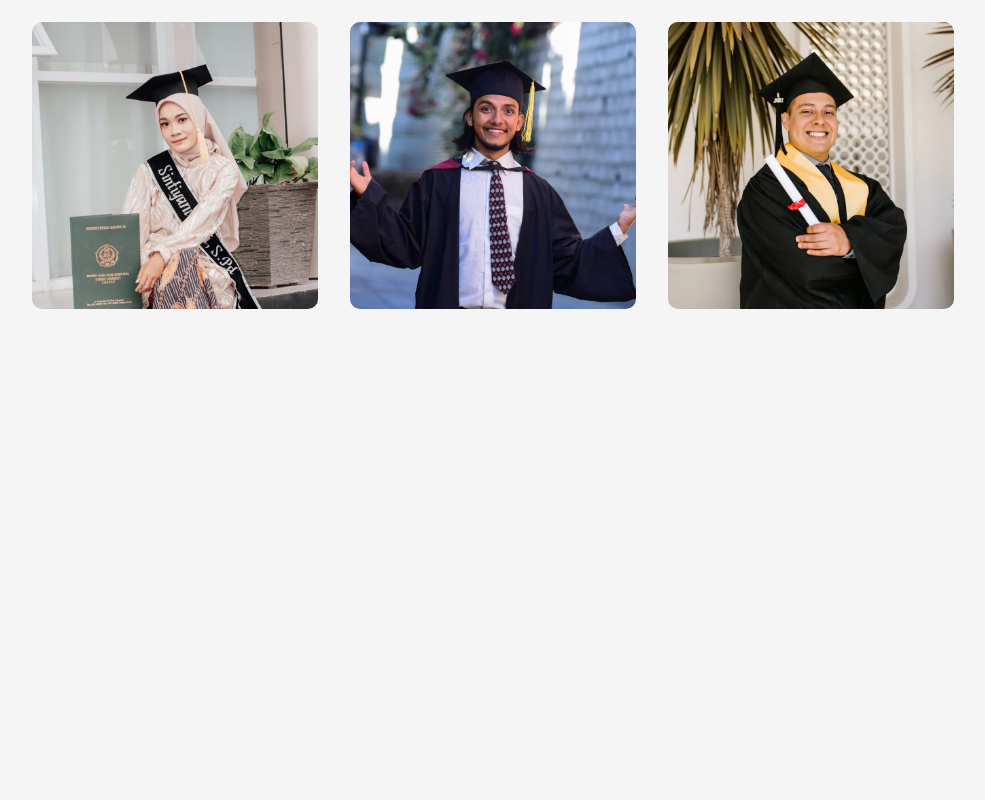
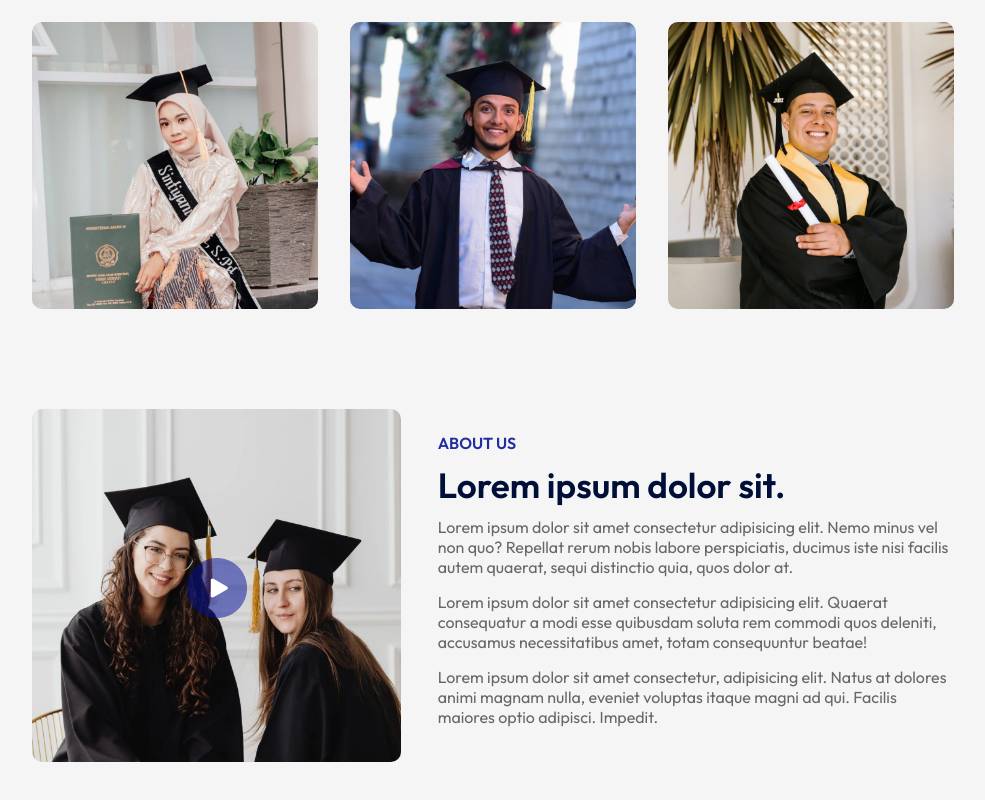
Before and after one commit to kprav33n97/business-website, a React (Vite) app: page / in a window 1280 px wide. Shown: the part 832-1632 px from the top of the page, without its empty margins (147-1132 px from the left). Before the commit the page ends 1221 px from the top, so only its background shows below. Built offline with nearby package versions, Linux system fonts and the light colour scheme.

Commit message:
Sticky Navbar

```diff
--- a/src/App.jsx
+++ b/src/App.jsx
@@ -3,6 +3,7 @@ import Navbar from './Components/Navbar/Navbar'
 import Hero from './Components/Hero/Hero'
 import Programs from './Components/Programs/Programs'
 import Title from './Components/Title/Title'
+import About from './Components/About/About'
 
 const App = () => {
   return (
@@ -12,6 +13,7 @@ const App = () => {
       <div className="container">
        <Title subTitle="Our Programs" title="What we offer" />
        <Programs/>
+       <About/>
       </div>
     </>
   )
--- /dev/null
+++ b/src/Components/About/About.css
@@ -0,0 +1,49 @@
+.about {
+    margin: 100px auto;
+    display: flex;
+    align-items: center;
+    justify-content: space-between;
+    width: 90%;
+}
+
+.about-left {
+    flex-basis: 40%;
+    position: relative;
+}
+
+.about-img {
+    width: 100%;
+    border-radius: 10px;
+}
+
+.play-icon {
+    width: 60px;
+    position: absolute;
+    top: 50%;
+    left: 50%;
+    transform: translate(-50%, -50%);
+}
+
+.about-right {
+    flex-basis: 56%;
+}
+
+.about h3 {
+    font-weight: 600;
+    font-size: 16px;
+    color: #212EA0;
+    text-transform: uppercase;
+}
+
+.about h2 {
+    font-weight: 600;
+    font-size: 35px;
+    color: #000F38;
+    margin: 10px 0;
+    max-width: 400px;
+}
+
+.about p {
+    color: #676767;
+    margin-bottom: 15px;
+}
--- /dev/null
+++ b/src/Components/About/About.jsx
@@ -0,0 +1,24 @@
+import React from 'react'
+import './About.css'
+import aboutImg from  '../../assets/about.png'
+import playIcon from  '../../assets/play-icon.png'
+
+const About = () => {
+  return (
+    <div className='about'>
+      <div className="about-left">
+        <img src={aboutImg} alt="About Image" className='about-img' />
+        <img src={playIcon} alt="PLay Icon" className='play-icon' />
+      </div>
+      <div className="about-right">
+        <h3>About Us</h3>
+        <h2>Lorem ipsum dolor sit.</h2>
+        <p>Lorem ipsum dolor sit amet consectetur adipisicing elit. Nemo minus vel non quo? Repellat rerum nobis labore perspiciatis, ducimus iste nisi facilis autem quaerat, sequi distinctio quia, quos dolor at.</p>
+        <p>Lorem ipsum dolor sit amet consectetur adipisicing elit. Quaerat consequatur a modi esse quibusdam soluta rem commodi quos deleniti, accusamus necessitatibus amet, totam consequuntur beatae!</p>
+        <p>Lorem ipsum dolor sit amet consectetur, adipisicing elit. Natus at dolores animi magnam nulla, eveniet voluptas itaque magni ad qui. Facilis maiores optio adipisci. Impedit.</p>
+      </div>
+    </div>
+  )
+}
+
+export default About
--- a/src/Components/Navbar/Navbar.css
+++ b/src/Components/Navbar/Navbar.css
@@ -21,3 +21,8 @@ nav ul li {
     margin: 5px 20px;
     font-size: 16px;
 }
+
+.dark-nav {
+    background: #212EA0;
+    transition: 0.5s;
+}
--- a/src/Components/Navbar/Navbar.jsx
+++ b/src/Components/Navbar/Navbar.jsx
@@ -1,10 +1,20 @@
-import React from 'react'
+import React, { useEffect, useState } from 'react'
 import './Navbar.css'
 import logo from '../../assets/logo.png'
 
 const Navbar = () => {
+  const [sticky, setSticky] = useState(false)
+  useEffect(() => {
+    window.addEventListener('scroll',
+      ()=> {
+        window.scrollY > 500 ? setSticky(true): setSticky(false);
+      }
+    )
+  }, [])
+
+
   return (
-    <nav className='container'>
+    <nav className={`container ${sticky?'dark-nav':''} `}>
       <img className="logo" src={logo} alt="Logo" />
       <ul>
         <li>Home</li>
```
